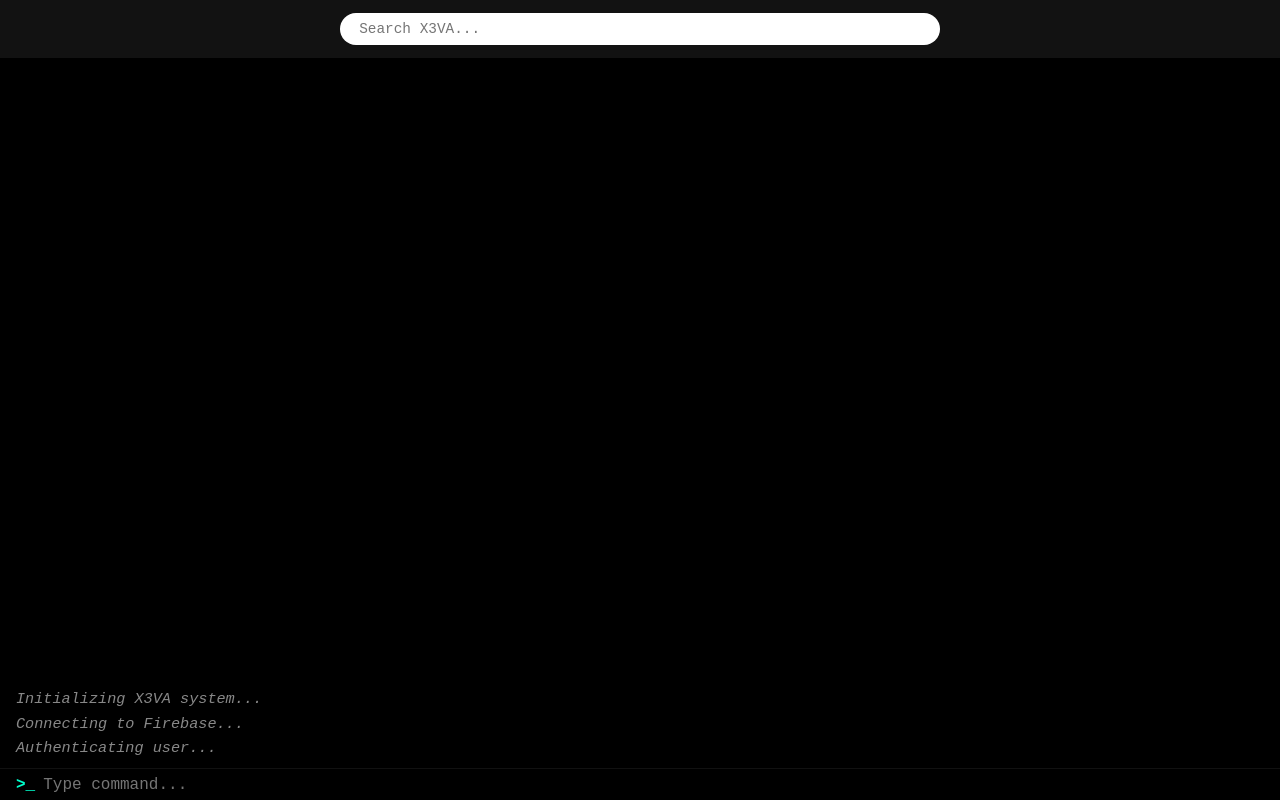
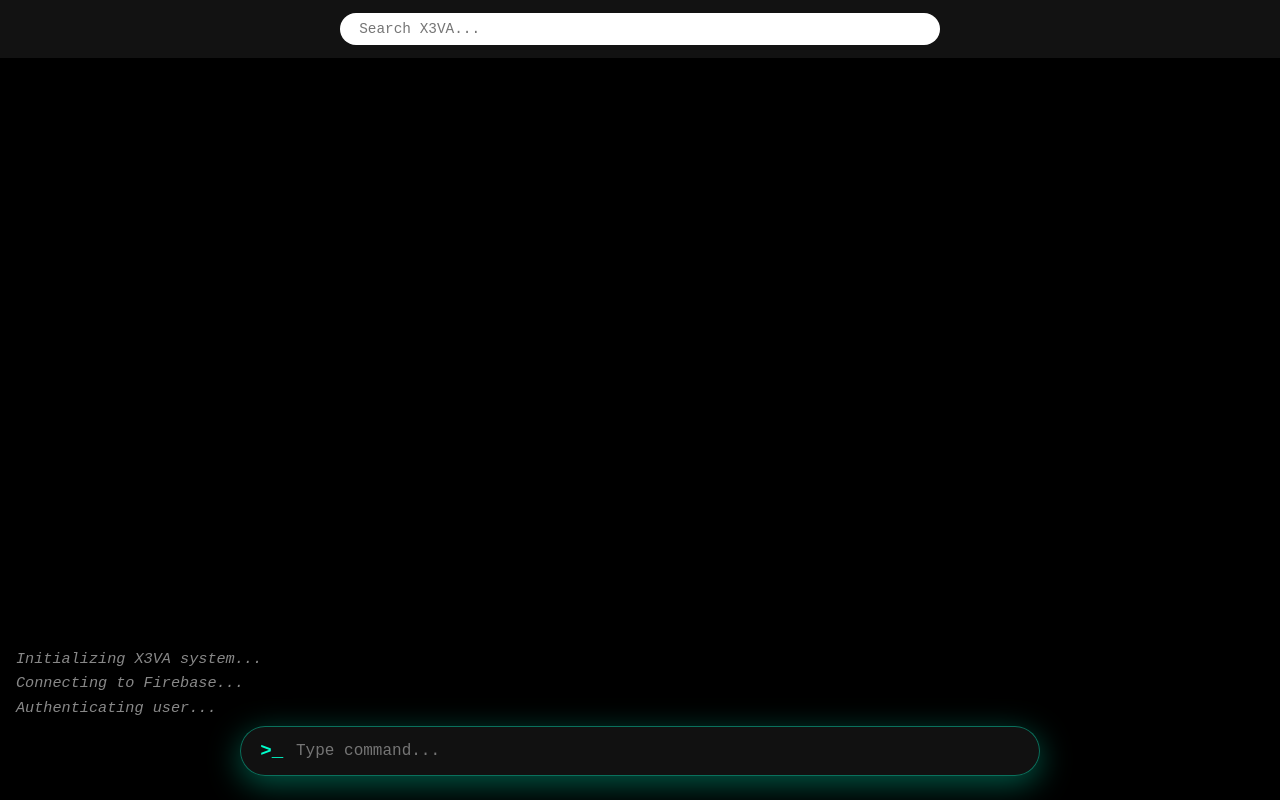
Before and after one commit to coolbe-id/x3va, a plain HTML site: page index.html in a window 1280 px wide. Drawn offline with Linux system fonts and the light colour scheme; no server answers.

Commit message:
Update index.html

```diff
--- a/index.html
+++ b/index.html
@@ -1,12 +1,12 @@
 <!DOCTYPE html>
-<html lang="en">
+<html lang="en>
 <head>
   <meta charset="UTF-8">
   <meta name="viewport" content="width=device-width, initial-scale=1.0">
   <title>X3VA Terminal Microblogging</title>
 
   <!-- Favicon -->
-  <link rel="icon" type="image/png" href="https://ibb.co.com/v45cBK4b">
+  <link rel="icon" type="image/png" href="https://i.ibb.co.com/jkK851kd/file-000000004d6861fa9932f866b787f578.png">
 
   <!-- SEO Meta -->
   <meta name="description" content="X3VA Terminal Microblogging — jejaring sosial bergaya terminal di mana kamu berinteraksi dengan kode. Post, komentar, dan pesan semuanya dikendalikan lewat perintah layaknya terminal.">
@@ -16,7 +16,7 @@
   <meta property="og:title" content="X3VA Terminal Microblogging">
   <meta property="og:description" content="Jelajahi media sosial bergaya terminal! Tulis perintah, buat postingan, kirim pesan, dan temukan pengguna lain layaknya di terminal.">
   <meta property="og:image" content="https://i.ibb.co.com/jkK851kd/file-000000004d6861fa9932f866b787f578.png">
-  <meta property="og:url" content="https://x3va.varcel.app">
+  <meta property="og:url" content="https://x3va.vercel.app">
   <meta property="og:type" content="website">
 
   <!-- Twitter Card -->
@@ -115,7 +115,7 @@
   /* === TERMINAL AREA === */
   .terminal {
     flex: 1;
-    padding: 1rem 1rem 0.5rem; /* Mengurangi padding bawah */
+    padding: 1rem 1rem 5rem; /* Tambah padding bawah yang cukup untuk command input */
     overflow-y: auto;
     line-height: 1.6;
     font-size: 0.95rem;
@@ -129,21 +129,41 @@
     flex-direction: column;
   }
 
-  .line {
+  /* === COMMAND INPUT CAPSULE === */
+  .command-input-container {
+    position: fixed;
+    bottom: 1.5rem;
+    left: 50%;
+    transform: translateX(-50%);
+    width: 90%;
+    max-width: 800px;
+    z-index: 50;
+    background: rgba(20, 20, 20, 0.85);
+    border-radius: 50px;
+    padding: 0.8rem 1.2rem;
     display: flex;
     align-items: center;
-    padding: 0.4rem 1rem; /* Mengurangi padding */
-    border-top: 1px solid #111;
-    background: rgba(0,0,0,0.95);
-    position: sticky;
-    bottom: 0;
-    z-index: 10;
+    backdrop-filter: blur(12px);
+    box-shadow: 0 8px 32px rgba(0, 255, 204, 0.15);
+    border: 1px solid rgba(0, 255, 204, 0.2);
+    transition: all 0.3s ease;
+  }
+
+  .command-input-container:hover {
+    box-shadow: 0 8px 32px rgba(0, 255, 204, 0.25);
+    border: 1px solid rgba(0, 255, 204, 0.3);
+  }
+
+  .command-input-container:focus-within {
+    box-shadow: 0 8px 32px rgba(0, 255, 204, 0.35);
+    border: 1px solid rgba(0, 255, 204, 0.4);
   }
 
   .prompt {
     color: var(--accent);
-    margin-right: 0.5rem;
+    margin-right: 0.8rem;
     font-weight: bold;
+    font-size: 1.2rem;
   }
 
   .input {
@@ -604,8 +624,12 @@
 
   @media (max-width: 768px) {
     .search-container { width: 90%; }
-    .terminal { font-size: 0.9rem; padding: 0.8rem 0.8rem 0.4rem; }
-    .line { padding: 0.4rem 0.8rem; }
+    .terminal { font-size: 0.9rem; padding: 0.8rem 0.8rem 6rem; } /* Tambah padding bawah untuk mobile */
+    .command-input-container {
+      width: 95%;
+      bottom: 1rem;
+      padding: 0.6rem 1rem;
+    }
     .music-controls { justify-content: center; }
   }
 </style>
@@ -634,8 +658,8 @@
     </div>
   </div>
 
-  <!-- Command Line Input -->
-  <div class="line">
+  <!-- Command Line Input - Capsule Style -->
+  <div class="command-input-container">
     <span class="prompt">>_</span>
     <div class="input-autocomplete">
       <input type="text" class="input" id="input" autofocus placeholder="Type command...">
```
